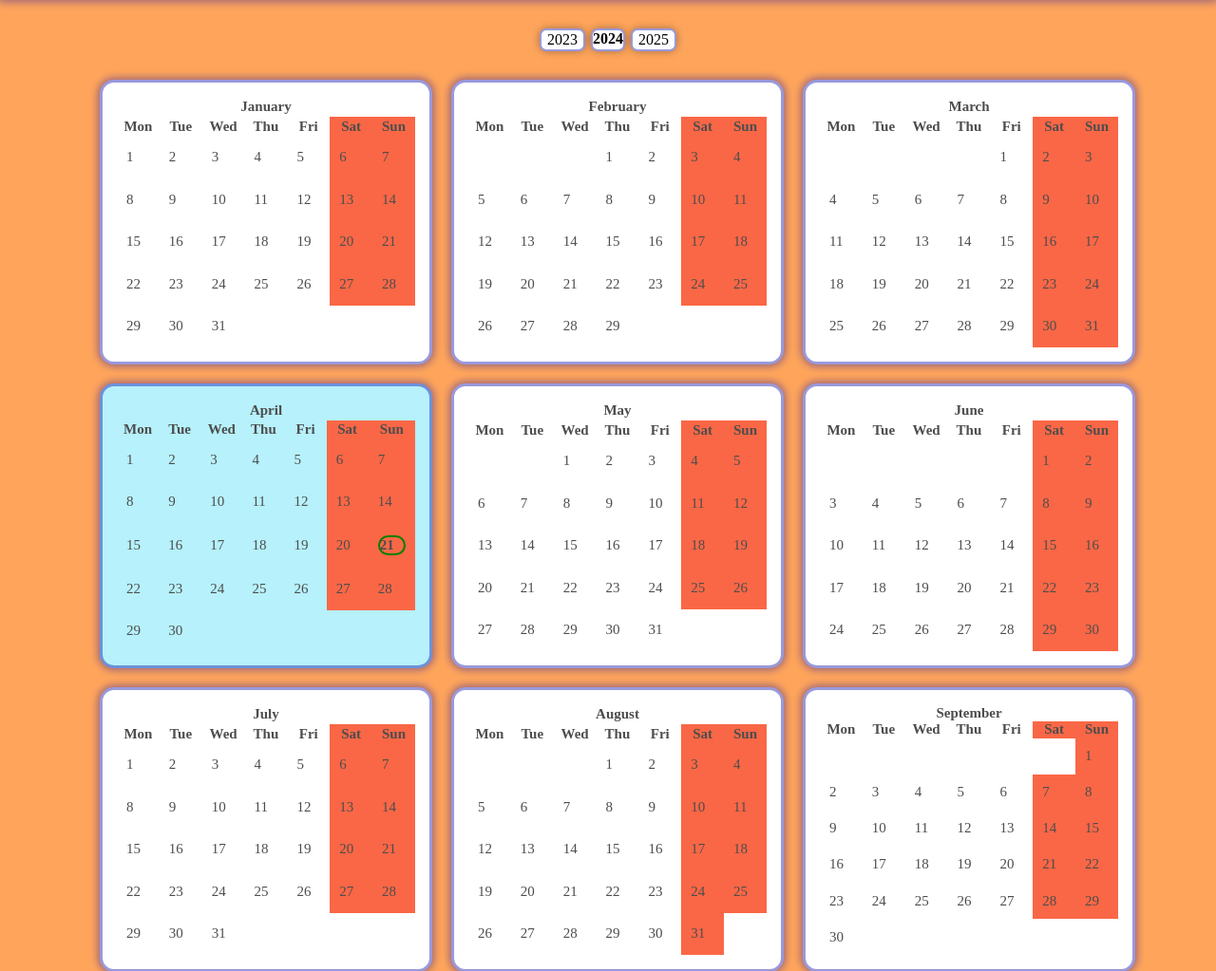
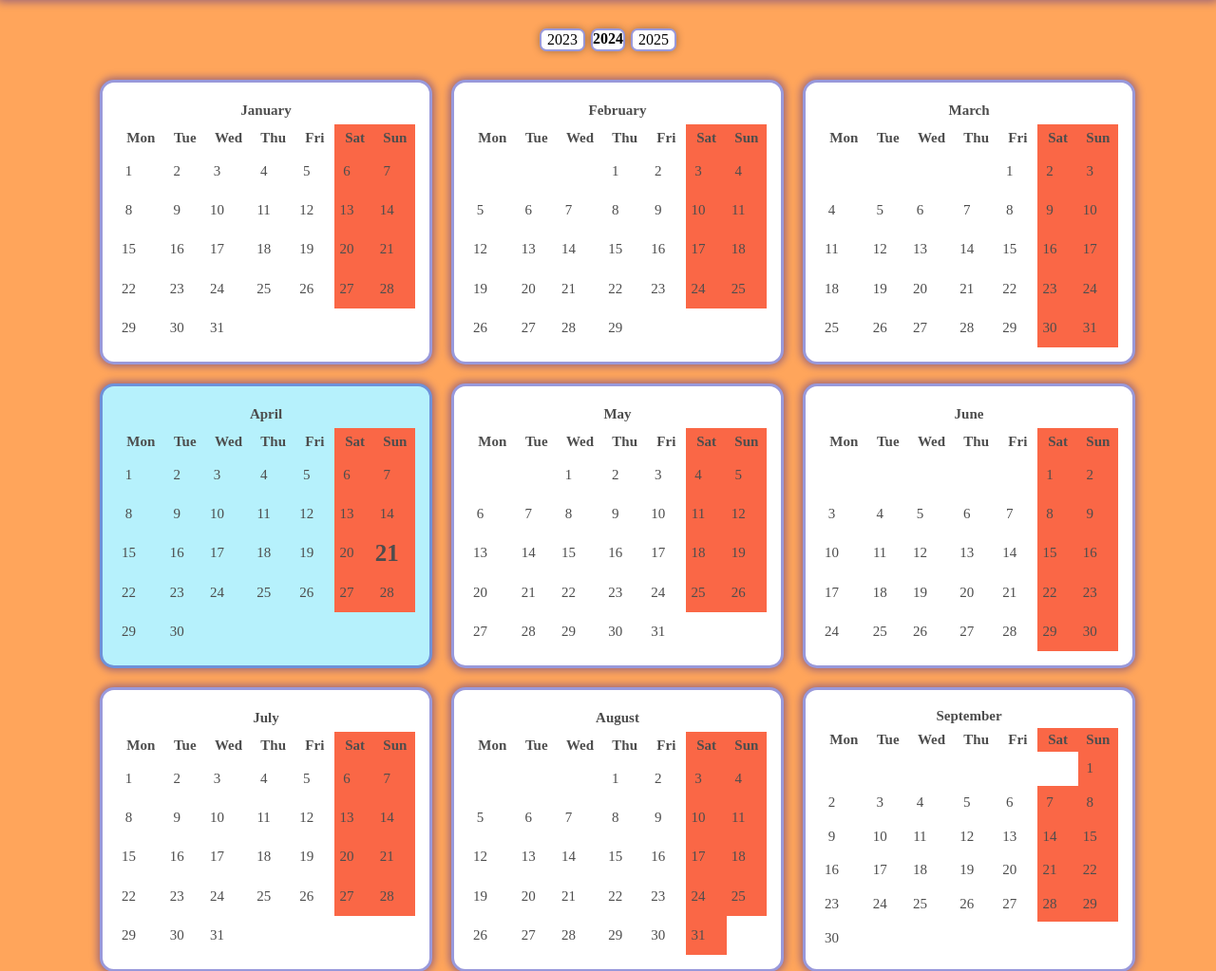
Before and after one commit to PavelPythonDeveloper/salary_calculation, a Django app: page /events/calendar/ in a window 1280 px wide. Shown: the part 64-1087 px from the top of the page at 95% size. Run offline with Django 4.2, Linux system fonts and the light colour scheme; the visitor is signed in with stand-in values (Sample User, id 1); data that the repository does not hold is empty.

Commit message:
Add css classes

```diff
--- a/salarycalculation/static/style.css
+++ b/salarycalculation/static/style.css
@@ -101,7 +101,8 @@ ul {
 
 }
 
-.event-calendar-item{
+.day-has-events{
+    font-weight: bold;
     border: solid;
     border-radius: 10px;
     border-width: 3px;
@@ -118,7 +119,7 @@ ul {
     justify-content: center;
     background-color: #faf4cf;
 }
-.event-calendar-item:hover{
+.day-has-events:hover{
     box-shadow: 0px 0px 8px 4px rgba(0, 0, 166, 0.4);
     /* box-shadow: 0px 0px 9px 3px rgba(0, 0, 166, 0.4); */
     transition: .2s;
@@ -446,18 +447,26 @@ select {
     background-color: #fa6746;
 }
 
-.has-events{
-    margin: 10px;
-    border: solid;
-    border-radius: 3px;
-     border-width: 2px;
-     border-color: blue;
+.today{
+    font-size: 25px;
+    font-weight: bold;
 }
 
-.today{
-    font-weight: bold;
-    border: solid;
-    border-width: 2px;
-    border-radius: 13px;
-    border-color: green;
+.not-today{
+    font-size: inherit;
+    font-weight: inherit;
 }
+
+.day-does-not-have-events{
+
+
+
+    width: 25px;
+    height: 25px;
+    text-align: center;
+    padding-top: auto;
+    display: flex;
+    align-items: center;
+    justify-content: center;
+
+}
--- a/salarycalculation/utils/customcalendar/custom_calendar.py
+++ b/salarycalculation/utils/customcalendar/custom_calendar.py
@@ -20,6 +20,15 @@ class CustomHTMLCal(calendar.HTMLCalendar):
     # CSS class for a day that has events
     cssclass_day_has_events = 'day-has-events'
 
+    # CSS class for a day than doesn't have events
+    cssclass_day_does_not_have_events = "day-does-not-have-events"
+
+    # CSS class for today
+    cssclass_today = "today"
+
+    # CSS class for not today
+    cssclass_not_today = "not-today"
+
     def formatday(self, day, weekday, theyear, themonth, events=None):
         """
         Return a day as a table cell.
@@ -34,16 +43,16 @@ class CustomHTMLCal(calendar.HTMLCalendar):
                 # for e in events:
                 #     print(e.get_absolute_url())
                 if theyear == timezone.now().year and themonth == timezone.now().month and day == timezone.now().day:
-                    return '<td class="%s"><div class="%s"><a href="/events/list/?year=%s&month=%s&day=%s"><div class="today" >%d</div></a></div></td>' % (
-                        self.cssclasses[weekday], self.cssclass_day_has_events, theyear, themonth, day, day)
-                return '<td class="%s"><div class="%s"><a href="/events/list/?year=%s&month=%s&day=%s">%d</a></div></td>' % (
-                    self.cssclasses[weekday], self.cssclass_day_has_events, theyear, themonth, day, day)
+                    return '<td class="%s"><a class="%s %s"  href="/events/list/?year=%s&month=%s&day=%s">%d</a></td>' % (
+                        self.cssclasses[weekday], self.cssclass_today, self.cssclass_day_has_events, theyear, themonth, day, day)
+                return '<td class="%s"><a class="%s %s" href="/events/list/?year=%s&month=%s&day=%s">%d</a></td>' % (
+                    self.cssclasses[weekday], self.cssclass_not_today, self.cssclass_day_has_events, theyear, themonth, day, day)
             else:
                 if theyear == timezone.now().year and themonth == timezone.now().month and day == timezone.now().day:
-                    return '<td class="%s"><div style="margin: 10px;"><div class="today"><a href="/events/create/?year=%s&month=%s&day=%s" >%d</a></div></div></td>' % (
-                        self.cssclasses[weekday], theyear, themonth, day, day)
-                return '<td class="%s"><div style="margin: 10px;"><a href="/events/create/?year=%s&month=%s&day=%s" >%d</a></div></td>' % (
-                    self.cssclasses[weekday], theyear, themonth, day, day)
+                    return '<td class="%s"><a class="%s %s" href="/events/create/?year=%s&month=%s&day=%s">%d</a></td>' % (
+                        self.cssclasses[weekday], self.cssclass_today, self.cssclass_day_does_not_have_events, theyear, themonth, day, day)
+                return '<td class="%s"><a class="%s %s" href="/events/create/?year=%s&month=%s&day=%s" >%d</a></td>' % (
+                    self.cssclasses[weekday], self.cssclass_not_today, self.cssclass_day_does_not_have_events, theyear, themonth, day, day)
 
     def formatweek(self, theweek, theyear, themonth, events=None):
         """
@@ -81,6 +90,9 @@ class CustomHTMLCal(calendar.HTMLCalendar):
         """
         Return a formatted year as a table of tables.
         """
+        from django.urls import reverse
+        print(reverse('events:events_list'))
+        print(reverse('events:create'))
         previous_year = theyear - 1
         next_year = theyear + 1
         form = "<form id='year-switch' action='/events/calendar/' method='get'></form>"
```
